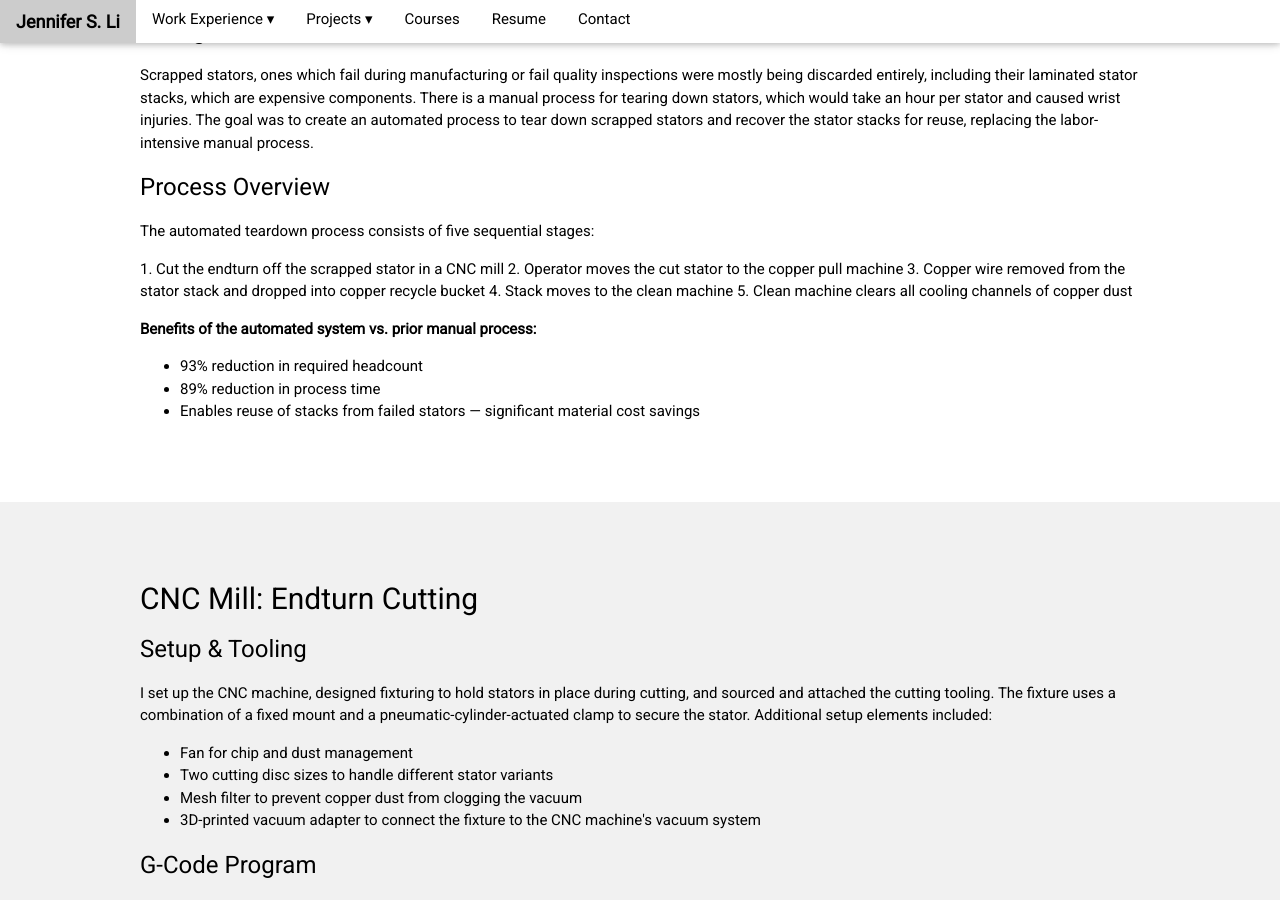
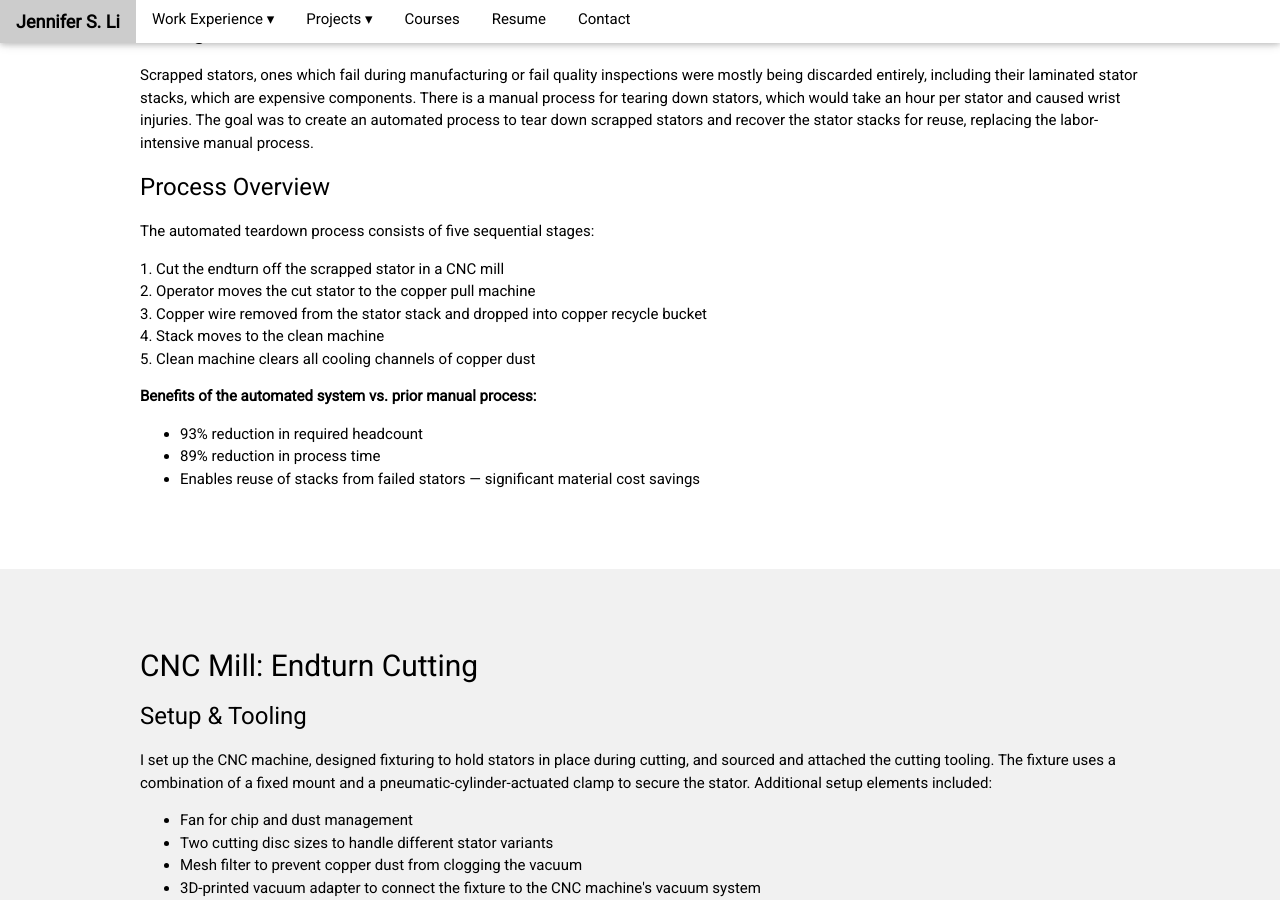
Before and after one commit to jsli905/jsli905.github.io, a Jekyll site: the page experience/tesla.html, which Jekyll copies as it is, in a window 1280 px wide and 900 px high, scrolled down 936 px. Built offline with Jekyll 4.4.1, drawn with Linux system fonts in a browser that asks for light colours; comment, search, counter and statistics services are not loaded.

```diff
--- a/experience/tesla.html
+++ b/experience/tesla.html
@@ -245,11 +245,11 @@
     <h3>Process Overview</h3>
     <p>The automated teardown process consists of five sequential stages:</p>
     <div style="margin: 1rem 0;">
-      1. Cut the endturn off the scrapped stator in a CNC mill
-      2. Operator moves the cut stator to the copper pull machine
-      3. Copper wire removed from the stator stack and dropped into copper recycle bucket
-      4. Stack moves to the clean machine
-      5. Clean machine clears all cooling channels of copper dust
+      1. Cut the endturn off the scrapped stator in a CNC mill <br>
+      2. Operator moves the cut stator to the copper pull machine <br>
+      3. Copper wire removed from the stator stack and dropped into copper recycle bucket <br>
+      4. Stack moves to the clean machine <br>
+      5. Clean machine clears all cooling channels of copper dust <br>
     </div>
 
     <p><strong>Benefits of the automated system vs. prior manual process:</strong></p>
```
